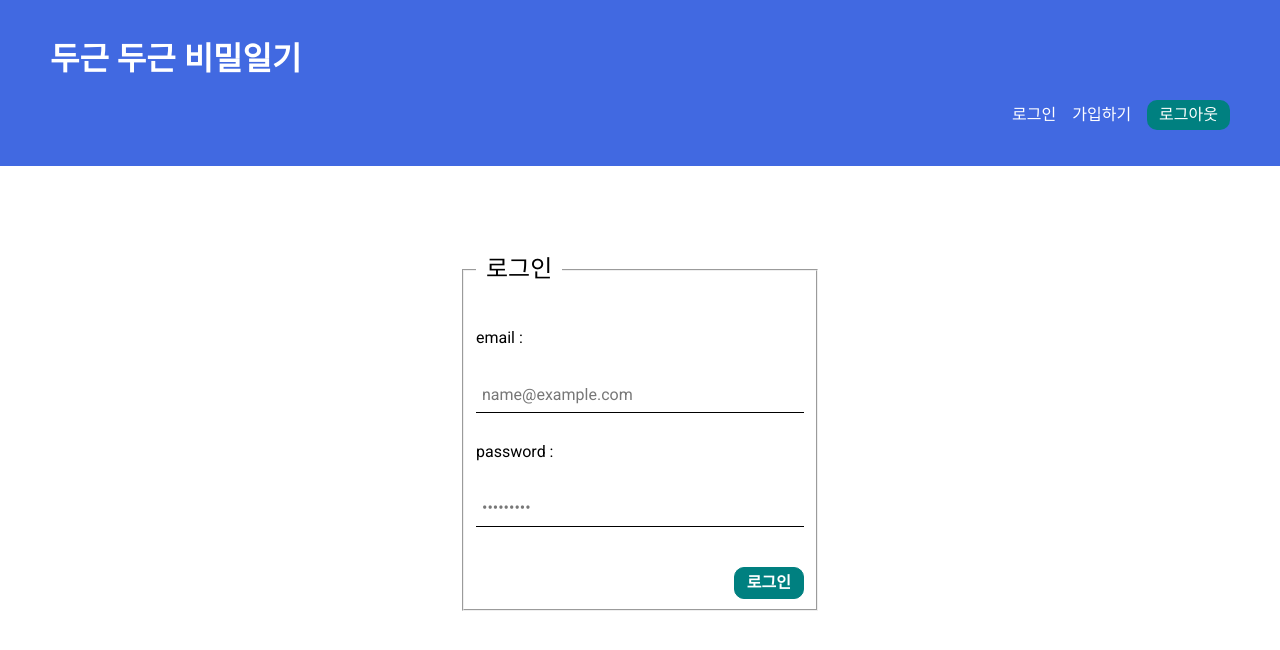
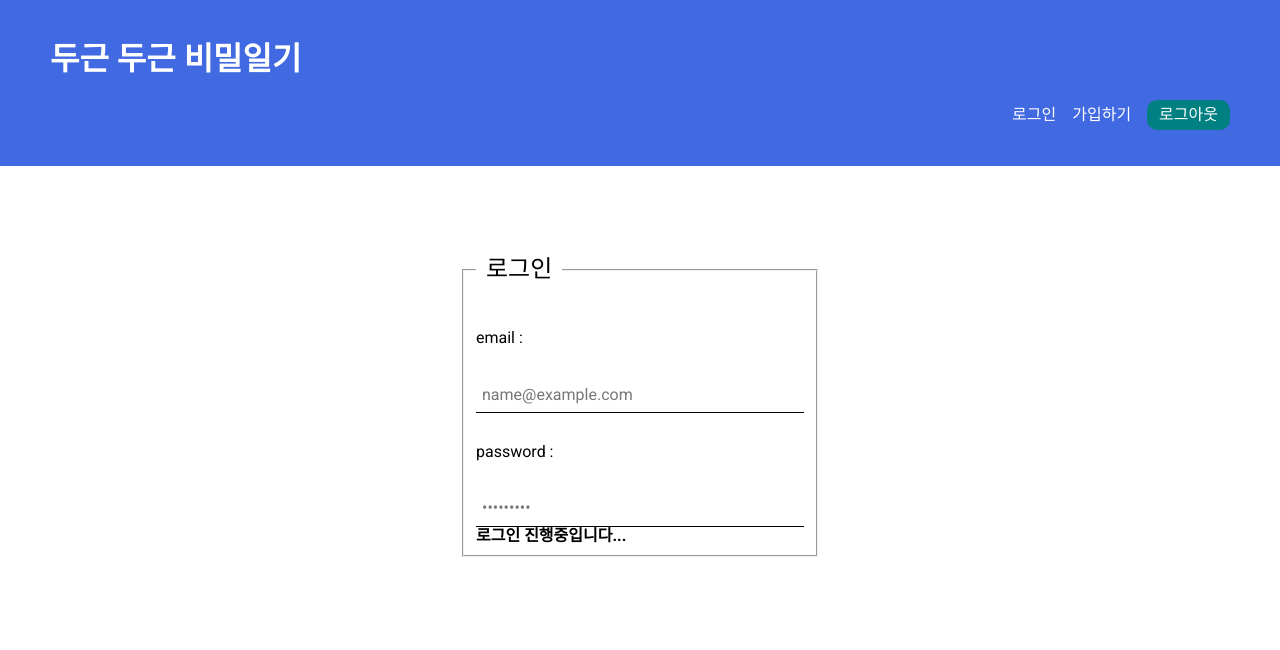
Before and after one commit to haeyoon706/learn-firebase, a React (Create React App) app in the folder my-diary/: page /login in a window 1280 px wide. Both pictures are taken after typing "name@example.com", "Sample123" into the empty fields and a click on the button "로그인". Shown: the top 650 px of the page. Built offline with nearby package versions, Linux system fonts and the light colour scheme; no server answers.

Commit message:
로그인 구현하기

```diff
--- /dev/null
+++ b/my-diary/src/hooks/useLogin.js
@@ -0,0 +1,35 @@
+import { useState } from "react";
+import { signInWithEmailAndPassword } from "firebase/auth";
+import { appAuth } from "../firebase/config";
+import { useAuthContext } from "./useAuthContext";
+
+export const useLogin = () => {
+  // 에러 정보를 저장합니다.
+  const [error, setError] = useState(null);
+  // 현재 서버와 통신 상태를 저장합니다.
+  const [isPending, setIsPending] = useState(false);
+  const { dispatch } = useAuthContext();
+
+  const login = (email, password) => {
+    setError(null); // 아직 에러가 없습니다.
+    setIsPending(true); // 통신을 진행중입니다.
+
+    signInWithEmailAndPassword(appAuth, email, password)
+      .then((userCredential) => {
+        const user = userCredential.user;
+        dispatch({ type: "login", payload: user });
+        setError(null);
+        setIsPending(false);
+
+        if (!user) {
+          throw new Error("로그인에 실패했습니다.");
+        }
+      })
+      .catch((err) => {
+        setError(err.message);
+        setIsPending(false);
+      });
+  };
+
+  return { error, isPending, login };
+};
--- a/my-diary/src/pages/login/Login.js
+++ b/my-diary/src/pages/login/Login.js
@@ -1,9 +1,11 @@
+import { useLogin } from "../../hooks/useLogin";
 import styles from "./Login.module.css";
 import { useState } from "react";
 
 export default function Login() {
   const [email, setEmail] = useState("");
   const [password, setPassword] = useState("");
+  const { error, isPending, login } = useLogin();
 
   const handleData = (event) => {
     if (event.target.type === "email") {
@@ -15,7 +17,7 @@
 
   const handleSubmit = (event) => {
     event.preventDefault();
-    console.log(email, password);
+    login(email, password);
   };
 
   return (
@@ -40,9 +42,13 @@
           onChange={handleData}
         />
 
-        <button type="submit" className={styles.btn}>
-          로그인
-        </button>
+        {!isPending && (
+          <button type="submit" className={styles.btn}>
+            로그인
+          </button>
+        )}
+        {isPending && <strong>로그인 진행중입니다...</strong>}
+        {error && <strong>{error}</strong>}
       </fieldset>
     </form>
   );
```
